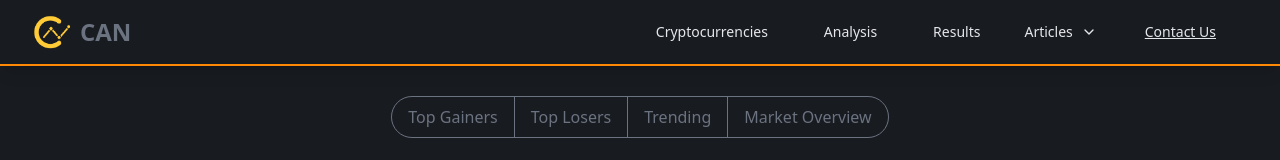
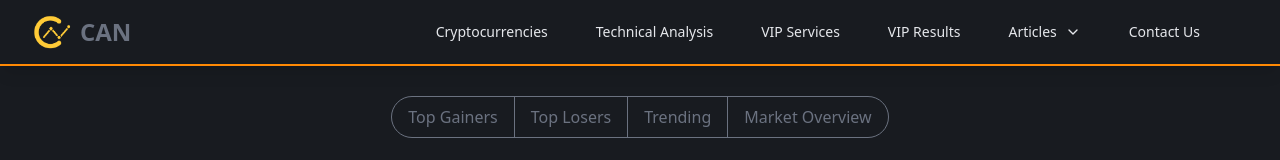
Before and after one commit to thewitcher745/can-website-2, a Next.js app: page /coins/CoinsElement in a window 1280 px wide. Shown: the top 160 px of the page. Built offline with nearby package versions, Linux system fonts and the light colour scheme; no server answers.

Commit message:
FEAT: Reworked Navbar - Bugfixes on the MobileNavbar element - Added a clickaway div on MobileNav - Added currentPath detection to DesktopNav

```diff
--- a/src/shared/ui/navbar/ArticlesMenu.tsx
+++ b/src/shared/ui/navbar/ArticlesMenu.tsx
@@ -39,7 +39,11 @@ const ArticlesMenuItems = ({ isMobile }: { isMobile: boolean }) => {
   );
 };
 
-const MobileArticlesMenu = ({ articlesMenuOpen }: { articlesMenuOpen: boolean }) => {
+const MobileArticlesMenu = ({
+  articlesMenuOpen,
+}: {
+  articlesMenuOpen: boolean;
+}) => {
   return (
     <div
       className={`flex flex-col w-100 transition-all duration-200 ease-in-out ${
@@ -53,7 +57,11 @@ const MobileArticlesMenu = ({ articlesMenuOpen }: { articlesMenuOpen: boolean })
   );
 };
 
-const DesktopArticlesMenu = ({ articlesMenuOpen }: { articlesMenuOpen: boolean }) => {
+const DesktopArticlesMenu = ({
+  articlesMenuOpen,
+}: {
+  articlesMenuOpen: boolean;
+}) => {
   return (
     <div
       className={`absolute bottom-0 bg-background rounded-md shadow-text-muted shadow-lg p-2 flex flex-col transition-all duration-200 ease-in-out ${
@@ -98,12 +106,12 @@ export const ArticlesMenuButton = ({ isMobile }: { isMobile: boolean }) => {
       <div
         onMouseEnter={openArticlesMenu}
         onMouseLeave={closeArticlesMenu}
-        className="relative flex flex-col text-text-main hover:text-orange py-2 text-sm font-medium cursor-pointer"
+        className="relative h-full justify-center flex flex-col hover:text-orange py-2 text-sm font-medium cursor-pointer"
       >
         <div className="flex gap-2 items-center">
           <span>Articles</span>
           <ChevronDown
-            className={`h-4 w-4 text-text-main transition transform duration-300 ease-in-out ${
+            className={`h-4 w-4 transition transform duration-300 ease-in-out ${
               articlesMenuOpen ? "rotate-180" : ""
             }`}
           />
--- a/src/shared/ui/navbar/DesktopNav.tsx
+++ b/src/shared/ui/navbar/DesktopNav.tsx
@@ -1,35 +1,72 @@
 import Link from "next/link";
+import { useRouter } from "next/router";
+import ArticlesMenuButton from "./ArticlesMenu";
 
-import ArticlesMenuButton from "./ArticlesMenu";
+const NavDesktopLink = ({
+  href,
+  linksToMatch,
+  children,
+}: {
+  href: string;
+  linksToMatch?: string[] | string;
+  children: React.ReactNode;
+}) => {
+  const router = useRouter();
+  const currentPath = router.pathname;
+
+  let isCurrentPath = false;
+  if (linksToMatch) {
+    if (Array.isArray(linksToMatch)) {
+      linksToMatch.forEach((link) => {
+        if (currentPath.includes(link)) {
+          isCurrentPath = true;
+        }
+      });
+    } else {
+      isCurrentPath = linksToMatch === currentPath;
+    }
+  } else {
+    isCurrentPath = href === currentPath;
+  }
+
+  return (
+    <Link
+      href={href}
+      className={`flex items-center justify-center h-full hover:text-orange sm:px-3 lg:px-6 py-2 text-sm font-medium ${
+        isCurrentPath
+          ? "border-b-4 text-primary border-orange-400"
+          : "text-text-main"
+      }`}
+    >
+      {children}
+    </Link>
+  );
+};
 
 const DesktopNav = () => {
   return (
-    <div className="hidden md:ml-6 md:flex md:items-center md:space-x-8 mr-4">
-      <Link
-        href="/coins/overview"
-        className="text-text-main hover:text-orange px-3 py-2 text-sm font-medium"
+    <div className="hidden md:ml-6 md:flex md:items-center mr-6">
+      <NavDesktopLink linksToMatch="/coins/[[...tab]]" href="/coins/overview">
+        <span className="text-center">Cryptocurrencies</span>
+      </NavDesktopLink>
+      <NavDesktopLink href="/analysis">
+        <span className="text-center">Technical Analysis</span>
+      </NavDesktopLink>
+      <NavDesktopLink href="/vip">
+        <span className="text-center">VIP Services</span>
+      </NavDesktopLink>
+      <NavDesktopLink href="/results">
+        <span className="text-center">VIP Results</span>
+      </NavDesktopLink>
+      <NavDesktopLink
+        linksToMatch={["/news", "/blog", "/fundamental"]}
+        href="#"
       >
-        Cryptocurrencies
-      </Link>
-      <Link
-        href="/analysis"
-        className="text-text-main hover:text-orange px-3 py-2 text-sm font-medium"
-      >
-        Analysis
-      </Link>
-      <Link
-        href="/results"
-        className="text-text-main hover:text-orange px-3 py-2 text-sm font-medium"
-      >
-        Results
-      </Link>
-      <ArticlesMenuButton isMobile={false} />
-      <Link
-        href="https://t.me/CryptoANalysis_CAN"
-        className=" hover:text-orange-500 underline text-text-main px-4 py-2 rounded-md text-sm font-medium hover:bg-orange transition"
-      >
+        <ArticlesMenuButton isMobile={false} />
+      </NavDesktopLink>
+      <NavDesktopLink href="https://t.me/CryptoANalysis_CAN">
         Contact Us
-      </Link>
+      </NavDesktopLink>
     </div>
   );
 };
--- a/src/shared/ui/navbar/MobileNav.tsx
+++ b/src/shared/ui/navbar/MobileNav.tsx
@@ -11,7 +11,7 @@ export const MobileNavButton = ({
   handleToggle: () => void;
 }) => {
   return (
-    <div className="flex items-center md:hidden">
+    <div className="absolute z-100 cursor-pointer top-0 right-0 py-4 px-10 flex items-center md:hidden">
       <button
         aria-label="Open main menu"
         onClick={handleToggle}
@@ -40,7 +40,7 @@ const MobileNav = ({
     menuOpen && (
       <div
         id="mobile-nav"
-        className="md:hidden bg-off-black z-200 px-4 pb-4 pt-2 border-b border-border-strong animate-slideDownFadeIn"
+        className="relative md:hidden z-0 w-full bg-off-black pb-4 pt-2 border-b border-border-strong animate-slideDownFadeIn"
       >
         <div className="flex flex-col space-y-2">
           <Link
@@ -73,6 +73,10 @@ const MobileNav = ({
             Contact Us
           </Link>
         </div>
+        <div
+          onClick={closeMenu}
+          className="absolute bottom-0 left-[calc(50%-50vw)] h-[calc(100vh)] translate-y-full bg-gray-300/50 w-screen"
+        ></div>
       </div>
     )
   );
--- a/src/shared/ui/navbar/Navbar.tsx
+++ b/src/shared/ui/navbar/Navbar.tsx
@@ -13,9 +13,9 @@ const Navbar: React.FC = () => {
 
   return (
     <nav
-      className={`fixed px-6 w-full z-90 shadow-lg border-b-2 border-orange-400 transition-colors duration-300 bg-background flex justify-center`}
+      className={`fixed px-6 w-full z-90 shadow-lg border-b-2 border-orange-400 transition-colors duration-300 bg-background flex justify-start sm:justify-center`}
     >
-      <div className="2xl:max-w-[100rem] xl:max-w-7xl max-w-6xl w-full px-2">
+      <div className="w-0 2xl:max-w-[100rem] xl:max-w-7xl max-w-6xl md:w-full md:px-2">
         <div className="flex justify-between h-16">
           <div className="flex items-center">
             <div
```
